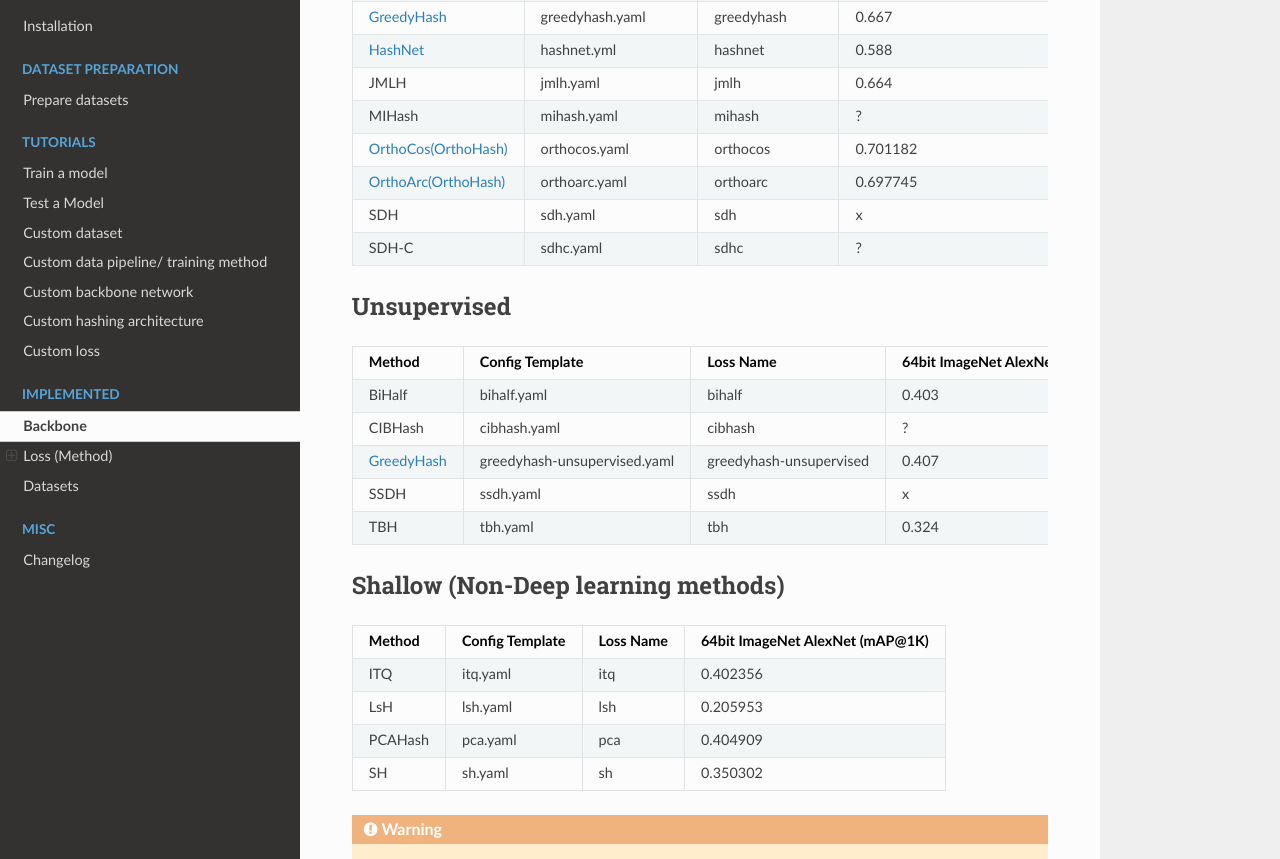
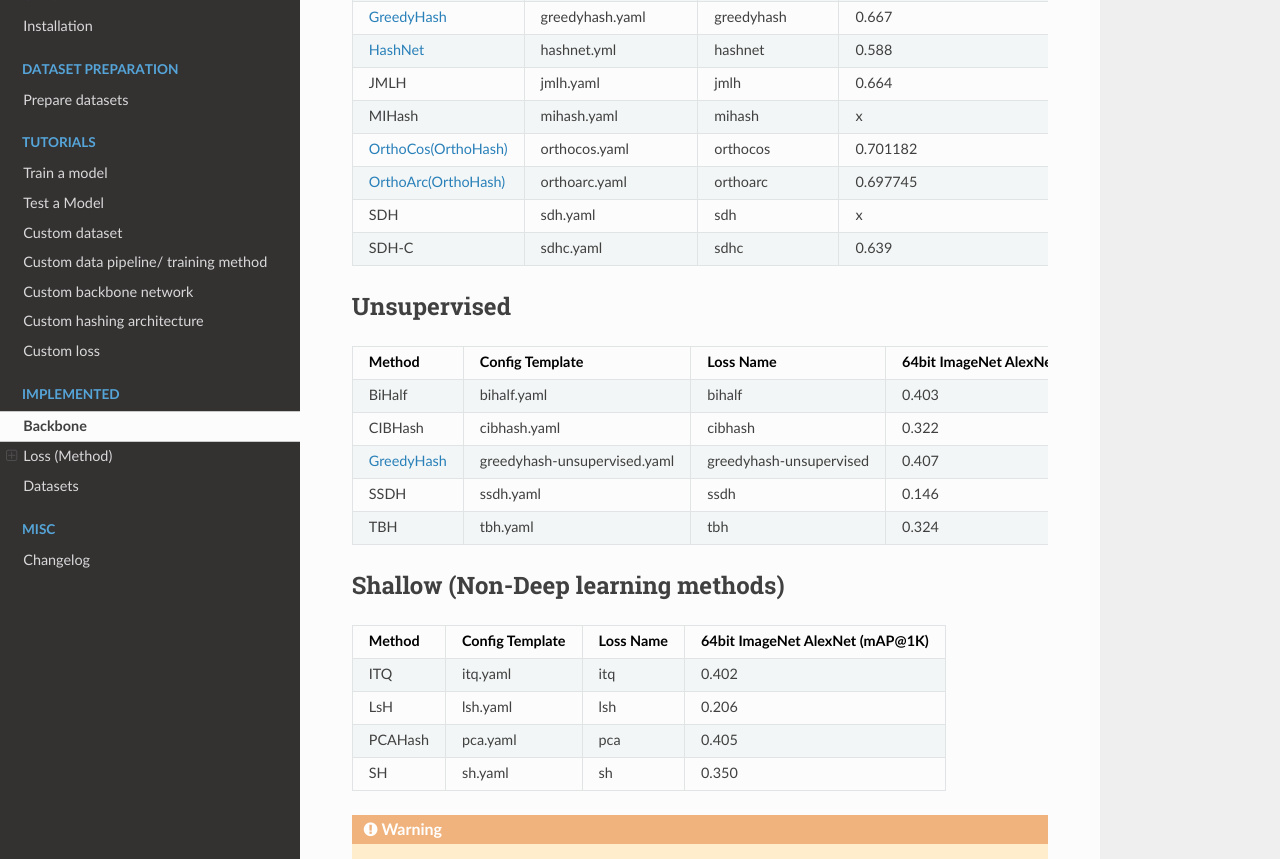
Before and after one commit to CISiPLab/cisip-FIRe, a Sphinx documentation site: the page built from docs/implementation.md, in a window 1280 px wide and 1400 px high, scrolled down 551 px. Shown: the part 151-1010 px from the top of the window. Built offline with Sphinx 7.4.7 and the Read the Docs theme 2.0.0, drawn with Linux system fonts in a browser that asks for light colours.

Commit message:
updates results

````diff
--- a/constants.py
+++ b/constants.py
@@ -59,7 +59,7 @@ supported_model = {
     'sdhc': ['ce'],
     'csq': ['dpn'],
     'dfh': ['dpn'],
-    'dbdh': ['dpn'],
+    'dbdh': ['dpn', 'single'],
     'dpsh': ['dpn'],
     'hashnet': ['dpn'],
     'dtsh': ['dpn'],
@@ -71,5 +71,5 @@ supported_model = {
     'lsh': ['linear'],
     'sh': ['linear'],
     'cibhash': ['cibhash'],
-    'mihash': ['dpn']
+    'mihash': ['single', 'dpn']
 }
--- a/docs/implementation.md
+++ b/docs/implementation.md
@@ -19,26 +19,26 @@
 |[GreedyHash](https://papers.nips.cc/paper/2018/hash/13f3cf8c531952d72e5847c4183e6910-Abstract.html)|greedyhash.yaml|greedyhash|0.667|
 |[HashNet](https://openaccess.thecvf.com/content_ICCV_2017/papers/Cao_HashNet_Deep_Learning_ICCV_2017_paper.pdf)|hashnet.yml|hashnet|0.588|
 |JMLH|jmlh.yaml|jmlh|0.664|
-|MIHash|mihash.yaml|mihash|?|
+|MIHash|mihash.yaml|mihash|x|
 |[OrthoCos(OrthoHash)](https://arxiv.org/abs/2109.14449)|orthocos.yaml|orthocos|0.701182|
 |[OrthoArc(OrthoHash)](https://arxiv.org/abs/2109.14449)|orthoarc.yaml|orthoarc|0.697745|
 |SDH|sdh.yaml|sdh|x|
-|SDH-C|sdhc.yaml|sdhc|?|
+|SDH-C|sdhc.yaml|sdhc|0.639|
 ## Unsupervised
 |Method|Config Template|Loss Name|64bit ImageNet AlexNet (mAP@1K)|
 |---|---|---|---|
 |BiHalf|bihalf.yaml|bihalf|0.403|
-|CIBHash|cibhash.yaml|cibhash|?|0.686401
+|CIBHash|cibhash.yaml|cibhash|0.322|0.686401
 |[GreedyHash](https://papers.nips.cc/paper/7360-greedy-hash-towards-fast-optimization-for-accurate-hash-coding-in-cnn.pdf)|greedyhash-unsupervised.yaml|greedyhash-unsupervised|0.407|
-|SSDH|ssdh.yaml|ssdh|x|
+|SSDH|ssdh.yaml|ssdh|0.146|
 |TBH|tbh.yaml|tbh|0.324|
 ## Shallow (Non-Deep learning methods)
 |Method|Config Template|Loss Name|64bit ImageNet AlexNet (mAP@1K)|
 |---|---|---|---|
-|ITQ|itq.yaml|itq|0.402356|
-|LsH|lsh.yaml|lsh|0.205953|
-|PCAHash|pca.yaml|pca|0.404909|
-|SH|sh.yaml|sh|0.350302|
+|ITQ|itq.yaml|itq|0.402|
+|LsH|lsh.yaml|lsh|0.206|
+|PCAHash|pca.yaml|pca|0.405|
+|SH|sh.yaml|sh|0.350|
 
 ```{warning}
 Shallow methods only works with descriptor datasets. We will upload the descriptor datasets and
````
Also changed, not shown: 1 other file.
